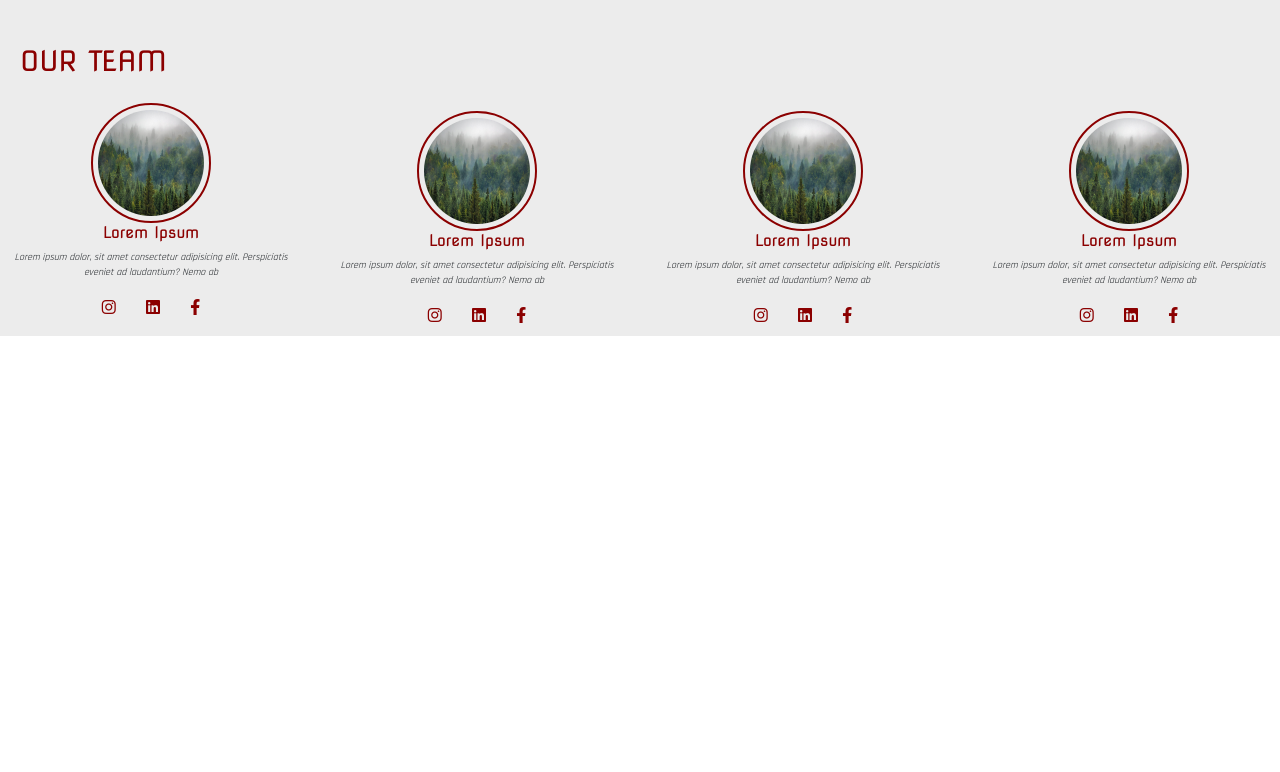
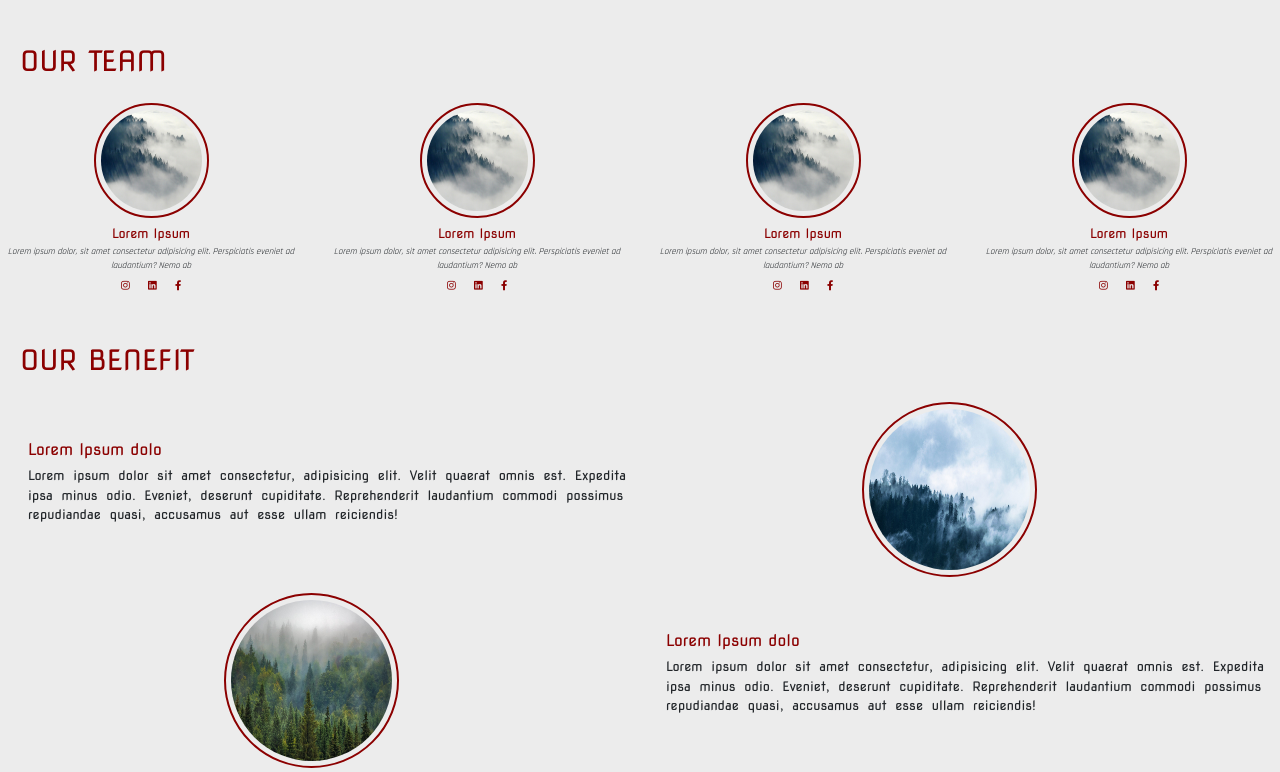
Before and after one commit to echeoquehaii/bootcamp_ProjectRed, a plain HTML site: page red/index.html in a window 1280 px wide. Shown: the part 1173-1945 px from the top of the page. Before the commit the page ends 1509 px from the top, so only its background shows below. Drawn offline with nearby package versions, Linux system fonts and the light colour scheme.

Commit message:
Aggiunta parte Our Benefit + aggiustamenti vari

```diff
--- a/red/index.html
+++ b/red/index.html
@@ -23,7 +23,7 @@
       </div>
 
       <div class="row">
-        <ul class="d-flex justify-content-center">
+        <ul class="d-flex justify-content-center mb-0">
           <li class="nav-links m-3">Primo link</li>
           <li class="nav-links m-3">Altro link</li>
           <li class="nav-links m-3">Terzo link</li>
@@ -138,57 +138,63 @@
     <button type="button">Lorem Ipsum</button>
   </div>
 
-  <!-- OUR TEAM E BENEFIT - MICHELE -->
-
+  <!-- OUR TEAM - MICHELE -->
   <div class="container-fluid ourteam p-0">
 
+    <!-- TITOLO -->
     <div class="row pt-5 mb-3 ms-2">
       <h3 class="cardred">OUR TEAM</h3>
     </div>
 
-      <div class="row d-flex justify-content-center text-center">
+    <!-- "Cards non cards" -->
+    <div class="row d-flex text-center">
 
+
+      <!-- Non-card  1-->
       <div class="col-6 col-md-3 d-flex img-fluid">
-          <div class="flex-column align-content-center mb-3">
-            <img src="./media/landscape-975091_1920.jpg" class="teampic" alt="">
-            <h6 class="cardred">Lorem Ipsum</h6>
-            <p class="cardblack">Lorem ipsum dolor, sit amet consectetur adipisicing elit. Perspiciatis eveniet ad laudantium? Nemo ab</p>
-            <i class="fa-brands fa-instagram mx-3 cardred"></i>
-            <i class="fa-brands fa-linkedin mx-2 cardred"></i>
-            <i class="fa-brands fa-facebook-f mx-3 cardred"></i>
+        <div class="flex-column">
+          <img src="./media/mountain-547363_1920.jpg" class="teampic" alt="">
+          <h6 class="cardred cardtitle mt-2 mb-1">Lorem Ipsum</h6>
+          <p class="cardblack mb-0">Lorem ipsum dolor, sit amet consectetur adipisicing elit. Perspiciatis eveniet ad laudantium? Nemo ab</p>
+          <i class="fa-brands fa-instagram mt-0 mx-1 cardred"></i>
+          <i class="fa-brands fa-linkedin mt-0 mx-2 cardred"></i>
+          <i class="fa-brands fa-facebook-f mt-0 mx-1 cardred"></i>
         </div>
       </div>
 
+      <!-- Non-card  2-->
       <div class="col-6 col-md-3 d-flex img-fluid">
-          <div class="flex-column align-content-center">
-            <img src="./media/landscape-975091_1920.jpg" class="teampic" alt="">
-            <h6 class="cardred">Lorem Ipsum</h6>
-            <p class="cardblack">Lorem ipsum dolor, sit amet consectetur adipisicing elit. Perspiciatis eveniet ad laudantium? Nemo ab</p>
-            <i class="fa-brands fa-instagram mx-3 cardred"></i>
-            <i class="fa-brands fa-linkedin mx-2 cardred"></i>
-            <i class="fa-brands fa-facebook-f mx-3 cardred"></i>
+        <div class="flex-column">
+          <img src="./media/mountain-547363_1920.jpg" class="teampic" alt="">
+          <h6 class="cardred cardtitle mt-2 mb-1">Lorem Ipsum</h6>
+          <p class="cardblack mb-0">Lorem ipsum dolor, sit amet consectetur adipisicing elit. Perspiciatis eveniet ad laudantium? Nemo ab</p>
+          <i class="fa-brands fa-instagram mt-0 mx-1 cardred"></i>
+          <i class="fa-brands fa-linkedin mt-0 mx-2 cardred"></i>
+          <i class="fa-brands fa-facebook-f mt-0 mx-1 cardred"></i>
         </div>
       </div>
 
+      <!-- Non-card  3-->
       <div class="col-6 col-md-3 d-flex img-fluid">
-          <div class="flex-column align-content-center">
-            <img src="./media/landscape-975091_1920.jpg" class="teampic" alt="">
-            <h6 class="cardred">Lorem Ipsum</h6>
-            <p class="cardblack">Lorem ipsum dolor, sit amet consectetur adipisicing elit. Perspiciatis eveniet ad laudantium? Nemo ab</p>
-            <i class="fa-brands fa-instagram mx-3 cardred"></i>
-            <i class="fa-brands fa-linkedin mx-2 cardred"></i>
-            <i class="fa-brands fa-facebook-f mx-3 cardred"></i>
+        <div class="flex-column">
+          <img src="./media/mountain-547363_1920.jpg" class="teampic" alt="">
+          <h6 class="cardred cardtitle mt-2 mb-1">Lorem Ipsum</h6>
+          <p class="cardblack mb-0">Lorem ipsum dolor, sit amet consectetur adipisicing elit. Perspiciatis eveniet ad laudantium? Nemo ab</p>
+          <i class="fa-brands fa-instagram mt-0 mx-1 cardred"></i>
+          <i class="fa-brands fa-linkedin mt-0 mx-2 cardred"></i>
+          <i class="fa-brands fa-facebook-f mt-0 mx-1 cardred"></i>
         </div>
       </div>
 
+      <!-- Non-card  4-->
       <div class="col-6 col-md-3 d-flex img-fluid">
-          <div class="flex-column align-content-center">
-            <img src="./media/landscape-975091_1920.jpg" class="teampic" alt="">
-            <h6 class="cardred">Lorem Ipsum</h6>
-            <p class="cardblack">Lorem ipsum dolor, sit amet consectetur adipisicing elit. Perspiciatis eveniet ad laudantium? Nemo ab</p>
-            <i class="fa-brands fa-instagram mx-3 cardred"></i>
-            <i class="fa-brands fa-linkedin mx-2 cardred"></i>
-            <i class="fa-brands fa-facebook-f mx-3 cardred"></i>
+        <div class="flex-column">
+          <img src="./media/mountain-547363_1920.jpg" class="teampic" alt="">
+          <h6 class="cardred cardtitle mt-2 mb-1">Lorem Ipsum</h6>
+          <p class="cardblack mb-0">Lorem ipsum dolor, sit amet consectetur adipisicing elit. Perspiciatis eveniet ad laudantium? Nemo ab</p>
+          <i class="fa-brands fa-instagram mt-0 mx-1 cardred"></i>
+          <i class="fa-brands fa-linkedin mt-0 mx-2 cardred"></i>
+          <i class="fa-brands fa-facebook-f mt-0 mx-1 cardred"></i>
         </div>
       </div>
 
@@ -196,6 +202,47 @@
     </div>
   </div>
 
+  <!-- OUR BENEFIT - MICHELE -->
+  <div class="container-fluid ourteam p-0">
+
+    <!-- Titolo -->
+    <div class="row pt-5 mb-3 ms-2">
+      <h3 class="cardred">OUR BENEFIT</h3>
+    </div>
+
+    <!-- Prima parte -->
+    <div class="row mb-3 ms-3">
+      <div class="col-6 flex-column align-self-center">
+        <p class="benefititle mb-1">Lorem Ipsum dolo</p>
+        <p class="benefitext">Lorem ipsum dolor sit amet consectetur, adipisicing elit. Velit quaerat omnis est. Expedita ipsa minus odio. Eveniet, deserunt cupiditate. Reprehenderit laudantium commodi possimus repudiandae quasi, accusamus aut esse ullam reiciendis!</p>
+      </div>
+
+
+      <div class="col-6 ms-auto d-flex justify-content-center align-content-center">
+        <img src="./media/fog.jpg" class="benefitpic me-5" alt="">
+      </div>
+    </div>
+
+
+    <!-- Seconda parte -->
+    <div class="row mb-3 ms-3">
+
+      <div class="col-6 ms-auto d-flex justify-content-center align-content-center">
+        <img src="./media/landscape-975091_1920.jpg" class="benefitpic me-5" alt="">
+      </div>
+
+      <div class="col-6 flex-column align-self-center">
+        <p class="benefititle mb-1">Lorem Ipsum dolo</p>
+        <p class="benefitext">Lorem ipsum dolor sit amet consectetur, adipisicing elit. Velit quaerat omnis est. Expedita ipsa minus odio. Eveniet, deserunt cupiditate. Reprehenderit laudantium commodi possimus repudiandae quasi, accusamus aut esse ullam reiciendis!</p>
+      </div>
+    </div>
+
+
+    <img src="./media/other.png" id="boscorosso" alt="">
+
+  </div>
+
+
   <!-- FOOTER - JESSICA -->
 
 
--- a/red/style.css
+++ b/red/style.css
@@ -30,7 +30,7 @@ h5 {
 /* NAVBAR */
 
 .nav-all {
-    background: linear-gradient(0deg, rgba(255,255,255,0) 0%, rgba(255,254,254,0.4) 7%, rgba(255,255,255,1) 34%);
+    background: linear-gradient(0deg, rgba(255,255,255,0) 0%, rgba(255,254,254,0.4) 4%, rgba(255,255,255,1) 8%);
 }
 
 .logo {
@@ -99,14 +99,17 @@ h1{
 }
 
 .teampic {
-    height: 120px;
-    width: 120px;
+    height: 115px;
+    width: 115px;
     border-radius: 50%;
     border:solid;
     border-width: 2px;
     border-color: darkred;
     padding: 5px;
-    justify-content: center;
+}
+
+.cardtitle {
+    font-size: small;
 }
 
 .cardred {
@@ -114,7 +117,43 @@ h1{
 }
 
 .cardblack {
-    font-size: x-small;
+    font-size: xx-small;
     font-style: italic;
     font-family: 'Rajdhani', light;
 }
+
+.fa-brands {
+    font-size: x-small;
+}
+
+/* OUR BENEFIT */
+
+.benefitpic {
+    height: 175px;
+    width: 175px;
+    border-radius: 50%;
+    border:solid;
+    border-width: 2px;
+    border-color: darkred;
+    padding: 5px;
+}
+
+.benefititle {
+    color: darkred;
+}
+
+
+.benefitext {
+    font-size: small;
+    word-spacing: 0.4ch;
+}
+
+#boscorosso {
+    display: flex;
+    justify-content: center;
+    width: 100%;
+    margin-top: 0;
+
+
+
+}
```
Lines whose indentation alone changed are shown as unchanged.
